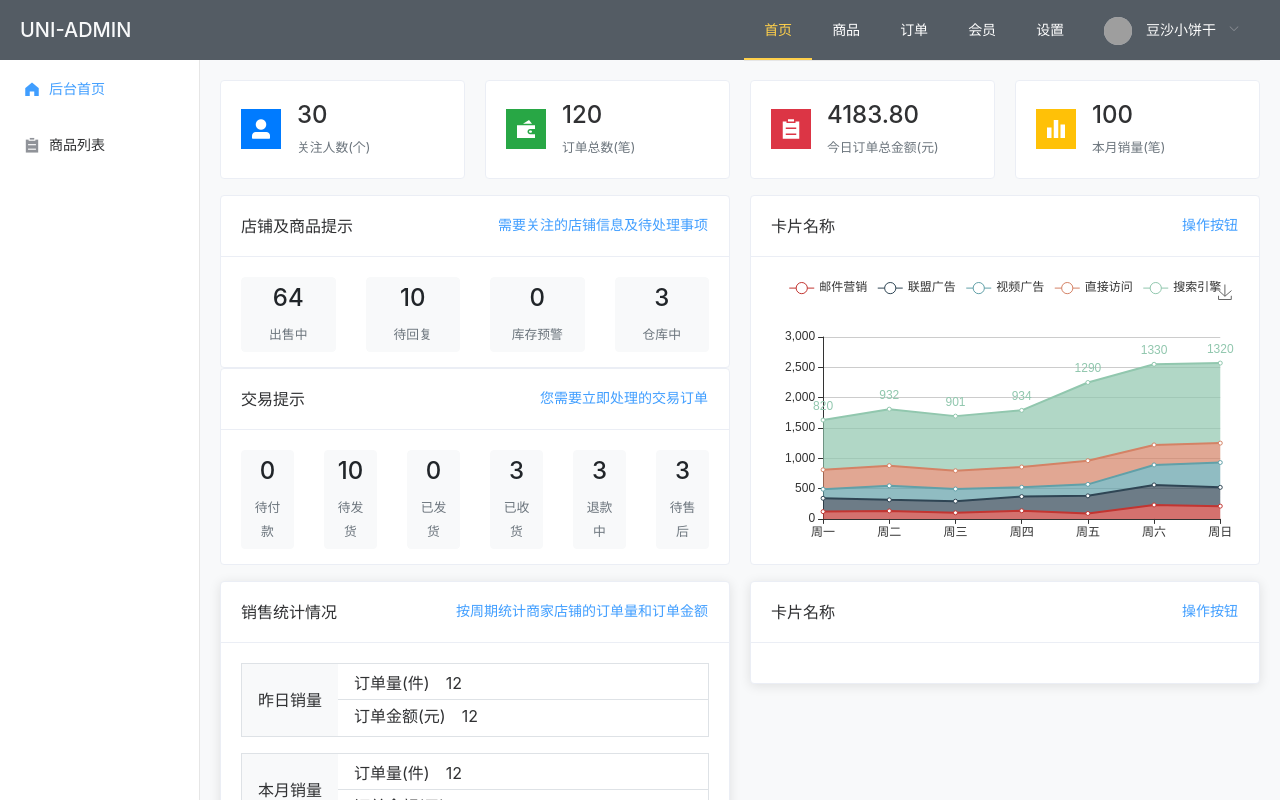
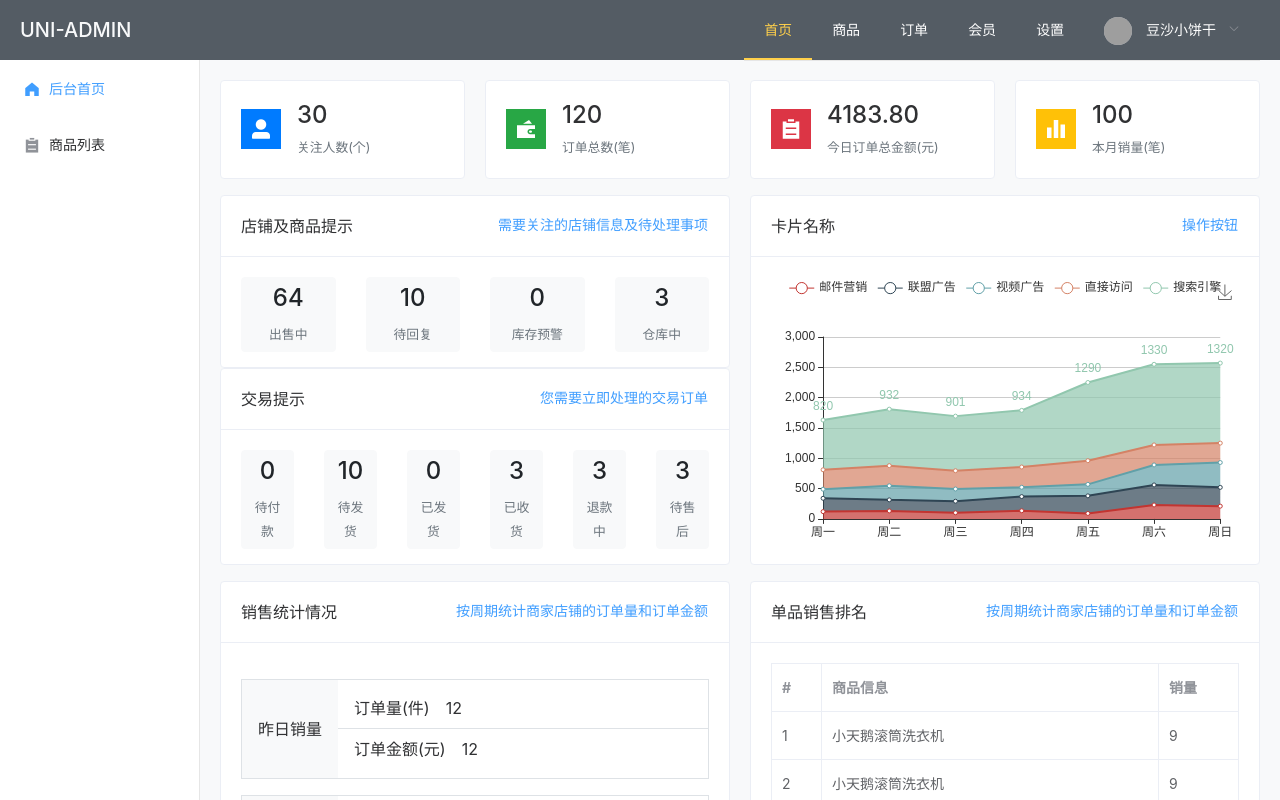
Before and after one commit to akangwu/vue-el-admin, a Vue app: page /#/index in a window 1280 px wide. Built offline with nearby package versions, Linux system fonts and the light colour scheme; grey boxes are pictures that could not be loaded.

Commit message:
26后台主面板界面UI构建(五)

```diff
--- a/src/views/index/index.vue
+++ b/src/views/index/index.vue
@@ -58,28 +58,27 @@
     <el-row :gutter="20" class="my-3">
       <!--销售情况统计-->
       <el-col :span="12">
-        <el-card class="box-card">
+        <el-card class="box-card" style="height: 352px" shadow="never">
           <div slot="header">
             <span>销售统计情况</span>
             <el-button style="float: right; padding: 3px 0" type="text">按周期统计商家店铺的订单量和订单金额</el-button>
           </div>
 
-          <div class="media align-items-center border">
-            <span class=" py-4 px-3 bg-light">昨日销量</span>
+          <div class="media align-items-center border mt-3"  style="height: 100px">
+            <span class=" py-4 px-3 bg-light" style="height: 100%;display: inline-block;line-height: 50px;">昨日销量</span>
             <div class="media-body">
-              <div class="border-bottom pl-3 py-1"><span class="mr-3">订单量(件)</span>12</div>
-              <div class="pl-3 py-1"><span class="mr-3">订单金额(元)</span>12</div>
+              <div class="border-bottom pl-3 pb-2"><span class="mr-3">订单量(件)</span>12</div>
+              <div class="pl-3 pt-2"><span class="mr-3 pt-1">订单金额(元)</span>12</div>
             </div>
 
           </div>
 
 
-
-          <div class="media align-items-center border mt-3">
-            <span class=" py-4 px-3 bg-light">本月销量</span>
+          <div class="media align-items-center border mt-3"  style="height: 100px">
+            <span class=" py-4 px-3 bg-light" style="height: 100%;display: inline-block;line-height: 50px;">本月销量</span>
             <div class="media-body">
-              <div class="border-bottom pl-3 py-1"><span class="mr-3" >订单量(件)</span>12</div>
-              <div class="pl-3 py-1"><span class="mr-3">订单金额(元)</span>12</div>
+              <div class="border-bottom pl-3 pb-2"><span class="mr-3">订单量(件)</span>12</div>
+              <div class="pl-3 pt-2"><span class="mr-3">订单金额(元)</span>12</div>
             </div>
 
           </div>
@@ -89,11 +88,33 @@
 
       <!--单品销售排名-->
       <el-col :span="12">
-        <el-card class="box-card">
+        <el-card class="box-card" shadow="never">
           <div slot="header">
-            <span>卡片名称</span>
-            <el-button style="float: right; padding: 3px 0" type="text">操作按钮</el-button>
+            <span>单品销售排名</span>
+            <el-button style="float: right; padding: 3px 0" type="text">按周期统计商家店铺的订单量和订单金额</el-button>
           </div>
+
+
+          <el-table
+            :data="tableData"
+            height="250"
+            border
+            style="width: 100%">
+            <el-table-column
+              type="index"
+              label="#"
+              width="50">
+            </el-table-column>
+            <el-table-column
+              prop="name"
+              label="商品信息">
+            </el-table-column>
+            <el-table-column
+              prop="num"
+              label="销量"
+              width="80">
+            </el-table-column>
+          </el-table>
         </el-card>
       </el-col>
     </el-row>
@@ -107,6 +128,14 @@
     name: 'index',
     data () {
       return {
+        tableData: [
+          {name: '小天鹅滚筒洗衣机',num: '9'},
+          {name: '小天鹅滚筒洗衣机',num: '9'},
+          {name: '小天鹅滚筒洗衣机',num: '9'},
+          {name: '小天鹅滚筒洗衣机',num: '9'},
+          {name: '小天鹅滚筒洗衣机',num: '9'},
+          {name: '小天鹅滚筒洗衣机',num: '9'},
+        ],
         counts: [
           {icon: 'el-icon-user-solid ', num: '30', desc: '关注人数(个)', color: 'bg-primary'},
           {icon: 'el-icon-s-finance ', num: '120', desc: '订单总数(笔)', color: 'bg-success'},
```
